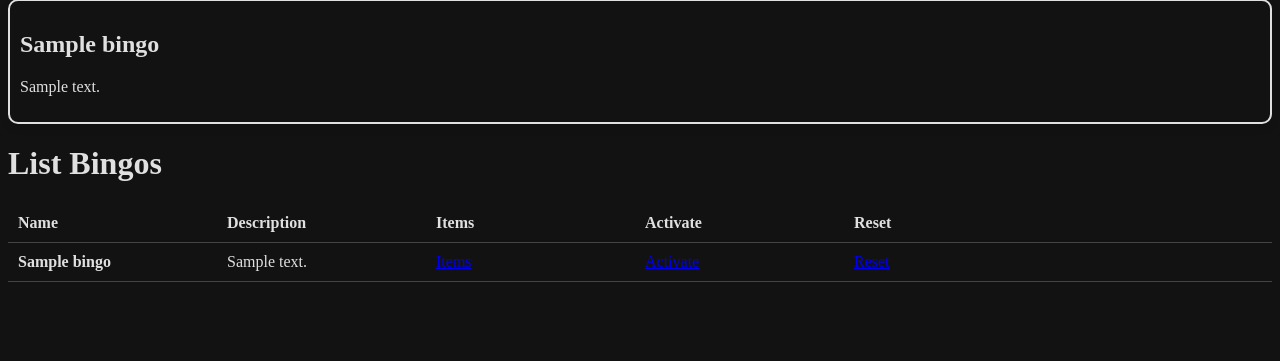
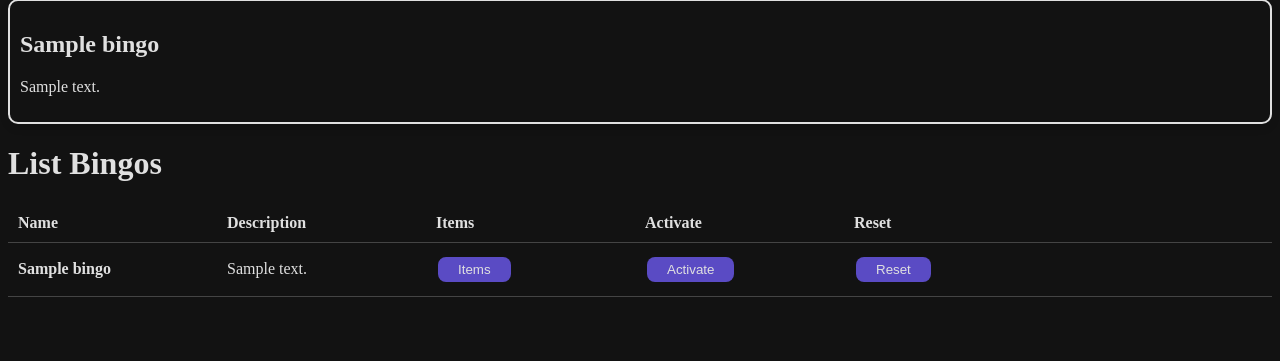
Before and after one commit to Rs-appez/subathonTimerEphemeriia, a Django app: page /bingo/admin/ in a window 1280 px wide. Shown: the part 81-442 px from the top of the page. Run offline with Django 5.2, Linux system fonts and the light colour scheme; a user stored in the database is signed in; tables that the repository leaves empty hold one stand-in row (values such as "Sample post").

Commit message:
make div clickable

```diff
--- a/subathonTimerEphemeriia/bingo/templates/bingo/admin.html
+++ b/subathonTimerEphemeriia/bingo/templates/bingo/admin.html
@@ -29,13 +29,21 @@
             </div>
 
             {% for bingo in bingos %}
-            <div class="item {% if forloop.counter|divisibleby:2 %}alternate{% endif %}">
-                <p class="bold">{{ bingo.name }}</p>
-                <p>{{ bingo.description }}</p>
-                <a href="{% url 'admin_arg' bingo.id %}">Items</a>
-                <a href="{% url 'activate_bingo' bingo.id %}">Activate</a>
-                <a href="{% url 'reset_bingo' bingo.id %}">Reset</a>
-            </div>
+            <a href="{% url 'admin_arg' bingo.id %}" class="div-clickable">
+                <div class="item {% if forloop.counter|divisibleby:2 %}alternate{% endif %}">
+                    <p class="bold">{{ bingo.name }}</p>
+                    <p>{{ bingo.description }}</p>
+                    <button type="button">Items</button>
+                    <form action="{% url 'activate_bingo' bingo.id %}" method="post" style="display:inline;">
+                        {% csrf_token %}
+                        <button type="submit">Activate</button>
+                    </form>
+                    <form action="{% url 'reset_bingo' bingo.id %}" method="post" style="display:inline;">
+                        {% csrf_token %}
+                        <button type="submit">Reset</button>
+                    </form>
+                </div>
+            </a>
             {% endfor %}
         </div>
 
--- a/subathonTimerEphemeriia/static/bingo/css/admin.css
+++ b/subathonTimerEphemeriia/static/bingo/css/admin.css
@@ -33,6 +33,39 @@ body {
 .item p {
     margin: 0;
     text-align: left;
+    align-self: center;
+}
+
+.div-clickable {
+    cursor: pointer;
+    text-decoration: none;
+    /* Remove underline from links */
+    color: inherit;
+    /* Inherit text color */
+}
+
+button {
+    background-color: #5a4bc4;
+    /* Green background */
+    border: none;
+    /* Remove borders */
+    color: #e0e0e0;
+    /* White text */
+    padding: 5px 20px;
+    /* Some padding */
+    text-decoration: none;
+    /* Remove underline */
+    margin: 4px 2px;
+    /* Add some margin */
+    cursor: pointer;
+    /* Add a pointer cursor on hover */
+    border-radius: 8px;
+    /* Rounded corners */
+}
+
+button:hover {
+    background-color: #4938bf;
+    /* Darker green on hover */
 }
 
 .item.alternate {
```
